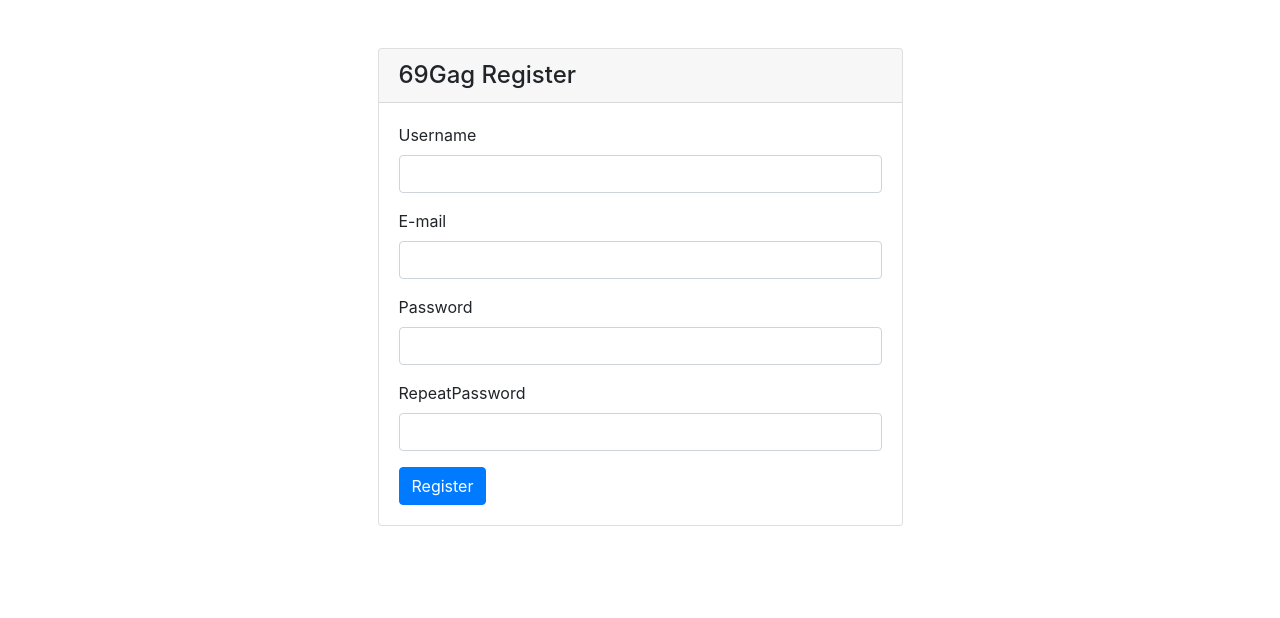
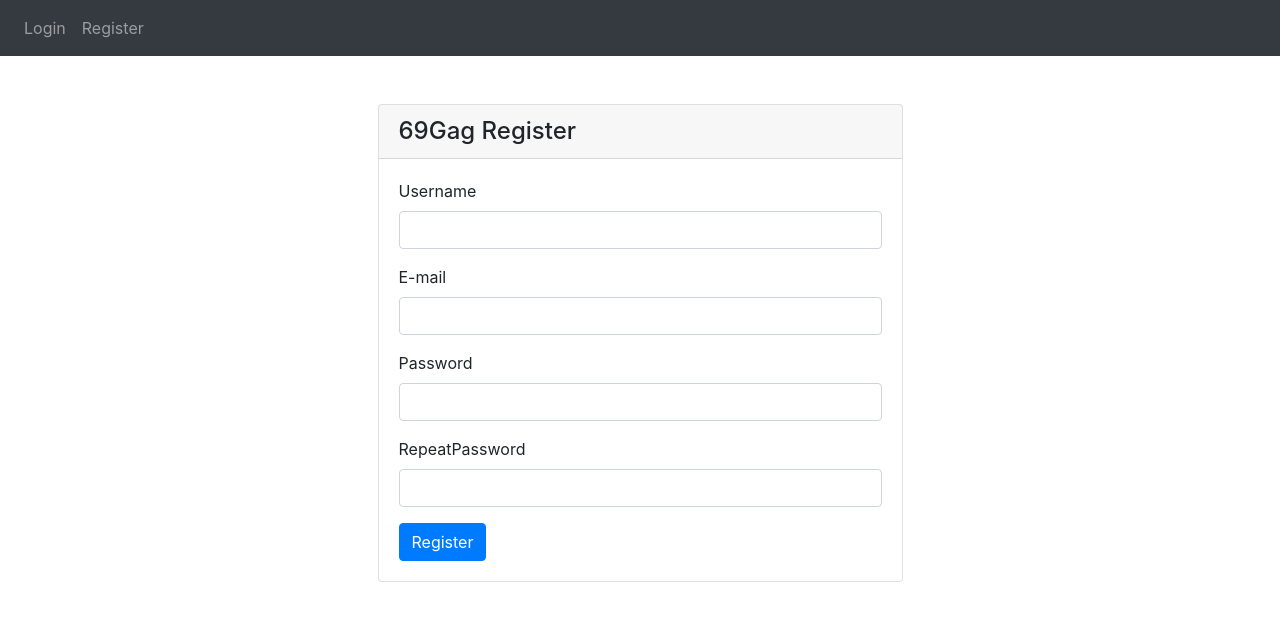
Before and after one commit to mchilicki/69gag, an Angular app in the folder frontend/69gag/: page /register in a window 1280 px wide. Shown: the top 618 px of the page. Built offline with nearby package versions, Linux system fonts and the light colour scheme.

Commit message:
Added navbar when user is not logged in

```diff
--- a/frontend/69gag/src/app/app.component.html
+++ b/frontend/69gag/src/app/app.component.html
@@ -6,6 +6,13 @@
         <div class="nav-item" *ngIf="currentUser">{{currentUser.username}}</div>
     </div>
 </nav>
+<nav class="navbar navbar-expand navbar-dark bg-dark" *ngIf="!currentUser">
+    <div class="navbar-nav">
+        <a class="nav-item nav-link" routerLink="/login">Login</a>
+        <a class="nav-item nav-link" routerLink="/register">Register</a>
+        <div class="nav-item" *ngIf="currentUser">{{currentUser.username}}</div>
+    </div>
+</nav>
 
 <!-- main app container -->
 <div class="container">
```
